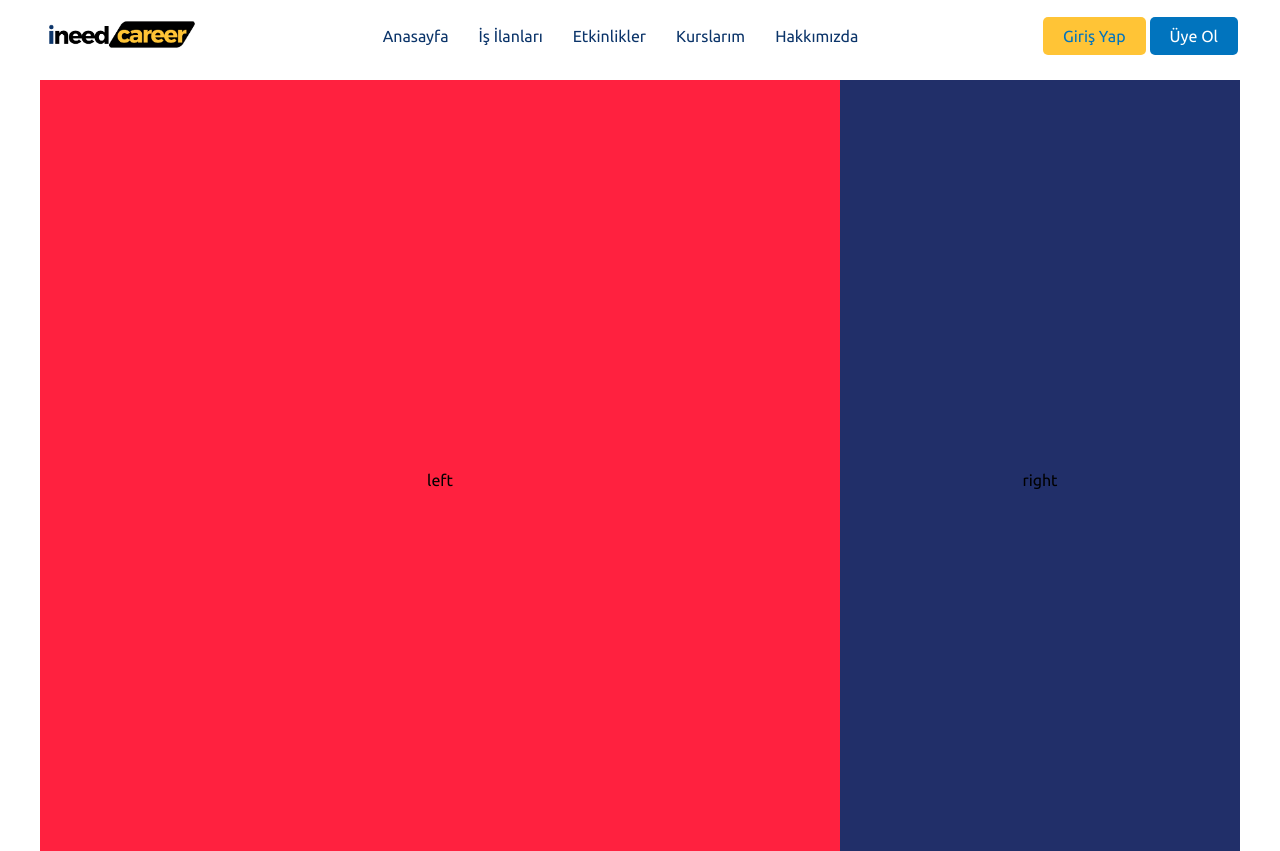
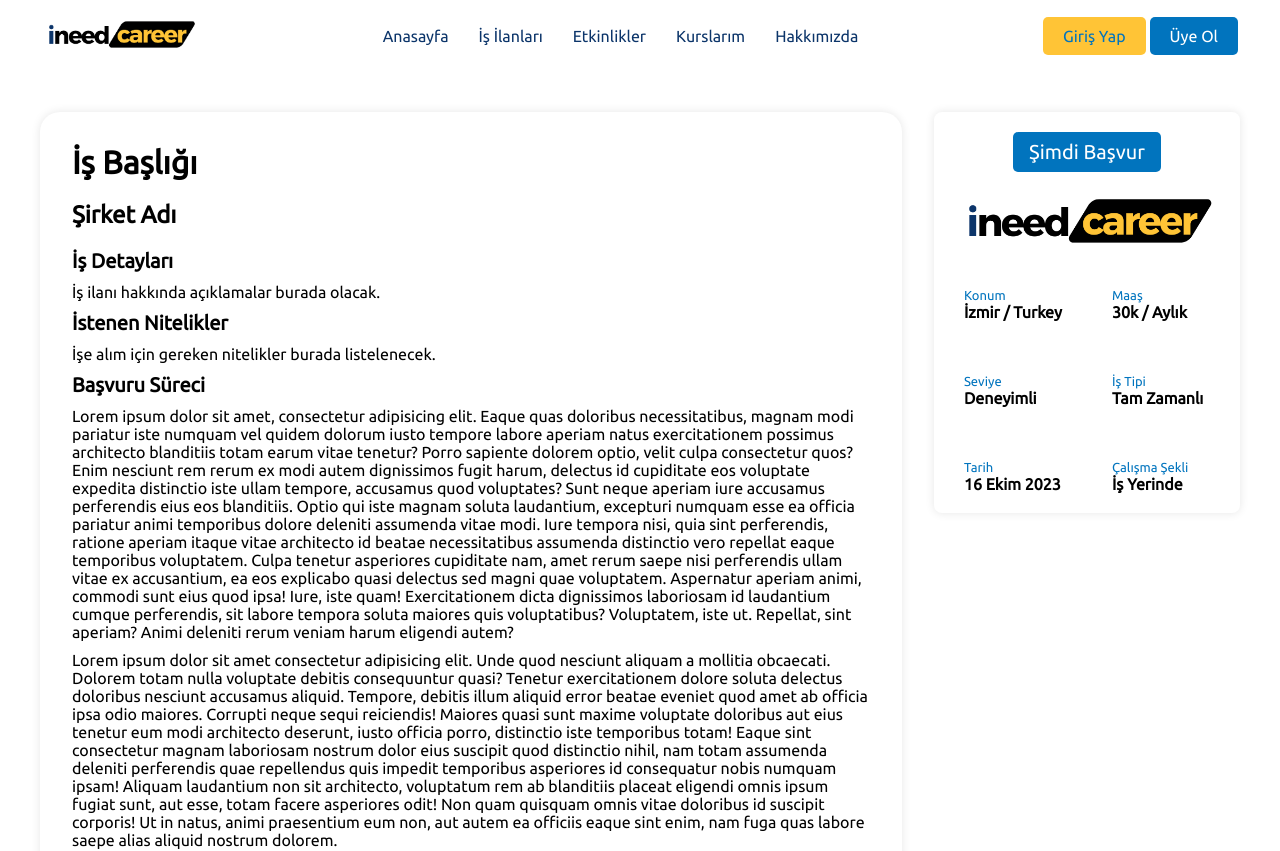
Before and after one commit to kaanboyacii/React.js-Node.js-Career, a React (Create React App) app: page /job in a window 1280 px wide. Shown: the top 851 px of the page. Built offline with nearby package versions, Linux system fonts and the light colour scheme; a web font is replaced by a local one.

Commit message:
Job page & Design

```diff
--- a/src/pages/job/Job.jsx
+++ b/src/pages/job/Job.jsx
@@ -2,14 +2,114 @@ import React from "react";
 import "./job.scss";
 import Navbar from "../../components/navbar/Navbar";
 import Footer from "../../components/footer/Footer";
+import { motion } from "framer-motion";
+import Logo from "../../img/logo.png";
+import { Link } from "react-router-dom";
 
 const Job = () => {
   return (
     <div className="job">
       <Navbar />
       <div className="jobcontainer">
-        <div className="left-side">left</div>
-        <div className="right-side">right</div>
+        <motion.div
+          className="left-side"
+          initial={{ opacity: 0, scale: 0.8 }}
+          animate={{ opacity: 1, scale: 1 }}
+          transition={{ duration: 0.3 }}
+        >
+          <h1>İş Başlığı</h1>
+          <h2>Şirket Adı</h2>
+          <h3>İş Detayları</h3>
+          <p>İş ilanı hakkında açıklamalar burada olacak.</p>
+          <h3>İstenen Nitelikler</h3>
+          <p>İşe alım için gereken nitelikler burada listelenecek.</p>
+          <h3>Başvuru Süreci</h3>
+          <p>
+            Lorem ipsum dolor sit amet, consectetur adipisicing elit. Eaque quas
+            doloribus necessitatibus, magnam modi pariatur iste numquam vel
+            quidem dolorum iusto tempore labore aperiam natus exercitationem
+            possimus architecto blanditiis totam earum vitae tenetur? Porro
+            sapiente dolorem optio, velit culpa consectetur quos? Enim nesciunt
+            rem rerum ex modi autem dignissimos fugit harum, delectus id
+            cupiditate eos voluptate expedita distinctio iste ullam tempore,
+            accusamus quod voluptates? Sunt neque aperiam iure accusamus
+            perferendis eius eos blanditiis. Optio qui iste magnam soluta
+            laudantium, excepturi numquam esse ea officia pariatur animi
+            temporibus dolore deleniti assumenda vitae modi. Iure tempora nisi,
+            quia sint perferendis, ratione aperiam itaque vitae architecto id
+            beatae necessitatibus assumenda distinctio vero repellat eaque
+            temporibus voluptatem. Culpa tenetur asperiores cupiditate nam, amet
+            rerum saepe nisi perferendis ullam vitae ex accusantium, ea eos
+            explicabo quasi delectus sed magni quae voluptatem. Aspernatur
+            aperiam animi, commodi sunt eius quod ipsa! Iure, iste quam!
+            Exercitationem dicta dignissimos laboriosam id laudantium cumque
+            perferendis, sit labore tempora soluta maiores quis voluptatibus?
+            Voluptatem, iste ut. Repellat, sint aperiam? Animi deleniti rerum
+            veniam harum eligendi autem?
+          </p>
+          <p>
+            Lorem ipsum dolor sit amet consectetur adipisicing elit. Unde quod
+            nesciunt aliquam a mollitia obcaecati. Dolorem totam nulla voluptate
+            debitis consequuntur quasi? Tenetur exercitationem dolore soluta
+            delectus doloribus nesciunt accusamus aliquid. Tempore, debitis
+            illum aliquid error beatae eveniet quod amet ab officia ipsa odio
+            maiores. Corrupti neque sequi reiciendis! Maiores quasi sunt maxime
+            voluptate doloribus aut eius tenetur eum modi architecto deserunt,
+            iusto officia porro, distinctio iste temporibus totam! Eaque sint
+            consectetur magnam laboriosam nostrum dolor eius suscipit quod
+            distinctio nihil, nam totam assumenda deleniti perferendis quae
+            repellendus quis impedit temporibus asperiores id consequatur nobis
+            numquam ipsam! Aliquam laudantium non sit architecto, voluptatum rem
+            ab blanditiis placeat eligendi omnis ipsum fugiat sunt, aut esse,
+            totam facere asperiores odit! Non quam quisquam omnis vitae
+            doloribus id suscipit corporis! Ut in natus, animi praesentium eum
+            non, aut autem ea officiis eaque sint enim, nam fuga quas labore
+            saepe alias aliquid nostrum dolorem.
+          </p>
+        </motion.div>
+        <motion.div
+          className="right-side"
+          initial={{ opacity: 0, scale: 0.8 }}
+          animate={{ opacity: 1, scale: 1 }}
+          transition={{ duration: 0.3 }}
+        >
+          <div className="apply-job-button">
+            <Link to="/job">
+              <button className="apply-job">Şimdi Başvur</button>
+            </Link>
+          </div>
+          <div className="logo-company">
+            <Link to="/job">
+              <img src={Logo} alt="" />
+            </Link>
+          </div>
+          <div className="features">
+            <div className="feature">
+              <span>Konum</span>
+              <p>İzmir / Turkey</p>
+            </div>
+            <div className="feature">
+              <span>Maaş</span>
+              <p>30k / Aylık</p>
+            </div>
+            <div className="feature">
+              <span>Seviye</span>
+              <p>Deneyimli</p>
+            </div>
+            <div className="feature">
+              <span>İş Tipi</span>
+              <p>Tam Zamanlı</p>
+            </div>
+            <div className="feature">
+              <span>Tarih</span>
+              <p>16 Ekim 2023</p>
+            </div>
+            <div className="feature">
+              <span>Çalışma Şekli</span>
+              <p>İş Yerinde</p>
+            </div>
+          </div>
+        </motion.div>
       </div>
       <Footer />
     </div>
--- a/src/pages/job/job.scss
+++ b/src/pages/job/job.scss
@@ -4,18 +4,99 @@
   position: relative;
   max-width: 1200px;
   margin: 0 auto;
+
   .jobcontainer {
     margin-top: 10vh;
     display: flex;
     width: 100%;
+
     .left-side {
-      flex: 2;
-      background-color: #ff213f;
+      flex: 3;
+      margin-top: 2rem;
+      background-color: #fff;
+      padding: 2rem;
+      border-radius: 20px;
+      box-shadow: 0 0 10px rgba(0, 0, 0, 0.1);
+      flex-direction: column;
+      justify-content: start;
+      align-items: flex-start;
+
+      h1 {
+        font-size: 32px;
+        margin-bottom: 20px;
+      }
+
+      h2 {
+        font-size: 24px;
+        margin-bottom: 20px;
+      }
+
+      h3 {
+        font-size: 20px;
+        margin-bottom: 10px;
+      }
+
+      p {
+        font-size: 16px;
+        margin-bottom: 10px;
+        display: block;
+        text-align: left; /* Yazıları sola hizala */
+      }
     }
     .right-side {
       flex: 1;
-      background-color: #212f69;
+      height: 100%;
+      margin-top: 2rem;
+      margin-left: 2rem;
+      background-color: #ffffff;
+      padding: 20px;
+      border-radius: 8px;
+      box-shadow: 0 0 10px rgba(0, 0, 0, 0.1);
+      display: flex;
+      flex-direction: column;
+      justify-content: flex-start;
 
+      .apply-job-button{
+
+        .apply-job {
+          font-size: 20px;
+          margin-bottom: 20px;
+          background: $secondary-color;
+          color: #fff;
+          padding: 0.5rem 1rem;
+          border: none;
+          border-radius: 5px;
+          cursor: pointer;
+          transition: background 0.3s;
+
+          &:hover {
+            background-color: $accent-color;
+          }
+        }
+      }
+
+      .logo-company {
+        img {
+          height: 100%;
+          width: 100%;
+        }
+      }
+
+      .features {
+        margin-top: 2rem;
+        font-size: 16px;
+        display: grid;
+        grid-template-columns: repeat(2, 1fr);
+        grid-gap: 50px;
+        span{
+          font-size: small;
+          color: $secondary-color;
+        }
+        p {
+          margin: 0;
+          font-weight: bold;
+        }
+      }
     }
   }
 }
```
